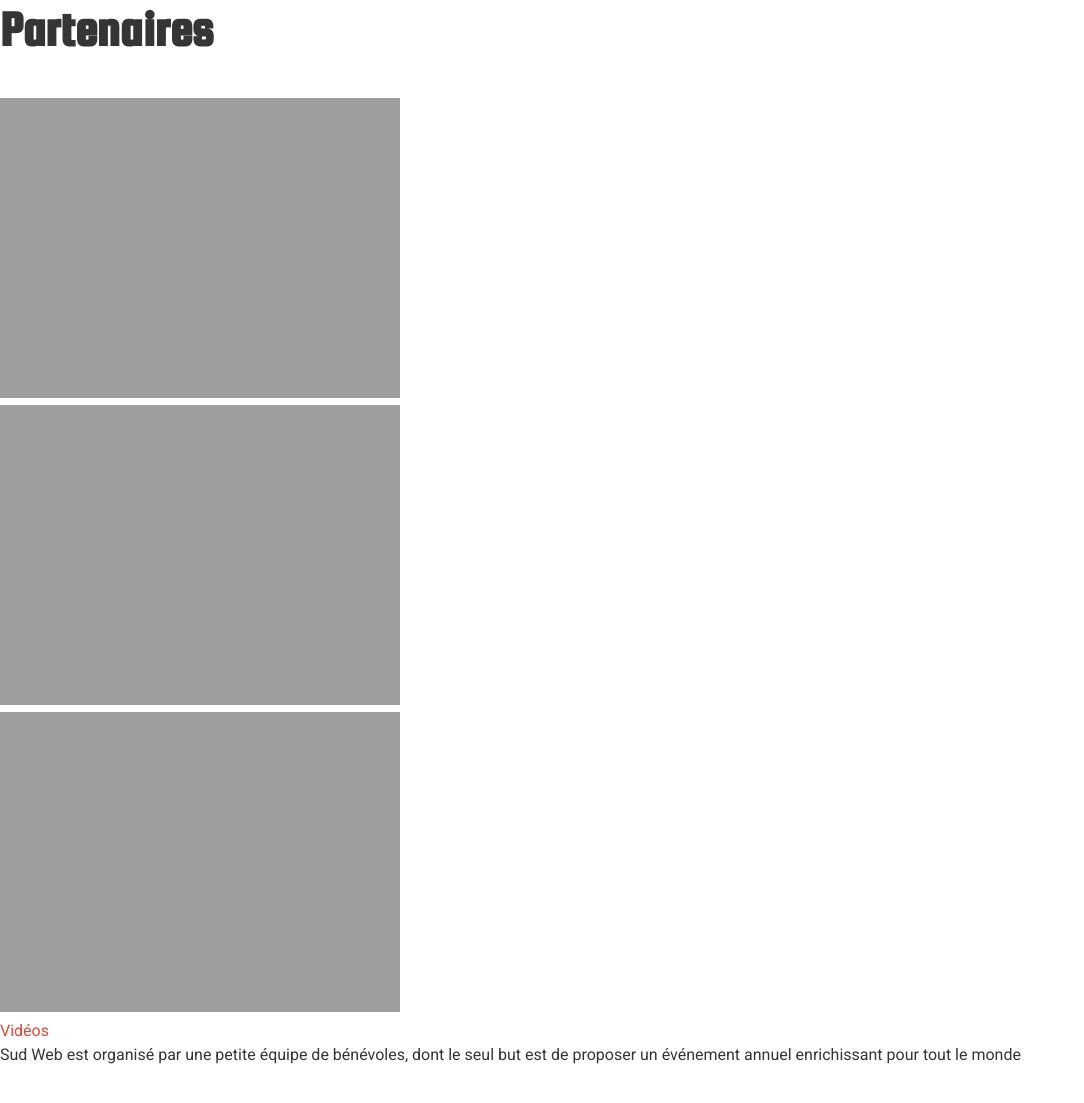
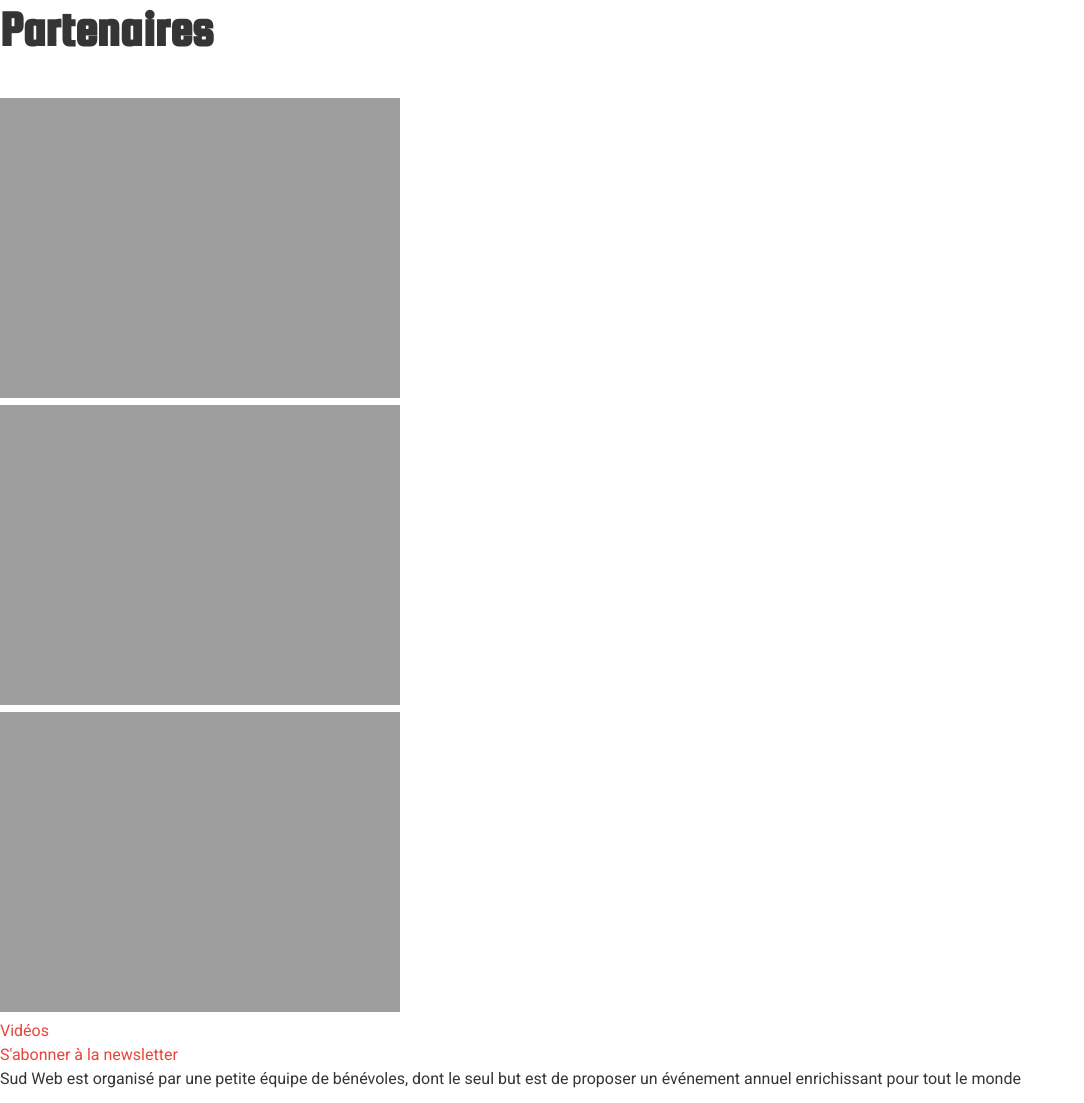
Before and after one commit to sudweb/2016, a Jekyll site: the page built from index.html, in a window 1280 px wide. Shown: the whole page, without its empty margins (0-1084 px from the left). Built offline with Jekyll 4.4.1, drawn with Linux system fonts in a browser that asks for light colours; before the commit the page ends 1079 px from its top, so only the background shows below that.

Commit message:
update footer

```diff
--- a/_includes/footer.html
+++ b/_includes/footer.html
@@ -1,6 +1,9 @@
 <footer class="main-footer">
-  <ul>
-    <li><a href="https://vimeo.com/sudweb/videos">Vidéos</a></li>
-  </ul>
-  <p>Sud Web est organisé par une petite équipe de bénévoles, dont le seul but est de proposer un événement annuel enrichissant pour tout le monde</p>
+  <div class="container">
+    <ul>
+      <li><a href="https://vimeo.com/sudweb/videos">Vidéos</a></li>
+      <li><a href="http://sudweb.us2.list-manage.com/subscribe?u=af19b58cf514c01eca3f7652e&id=b579f5b507">S'abonner à la newsletter</a></li>
+    </ul>
+    <p>Sud Web est organisé par une petite équipe de bénévoles, dont le seul but est de proposer un événement annuel enrichissant pour tout le monde</p>
+  </div>
 </footer>
```
